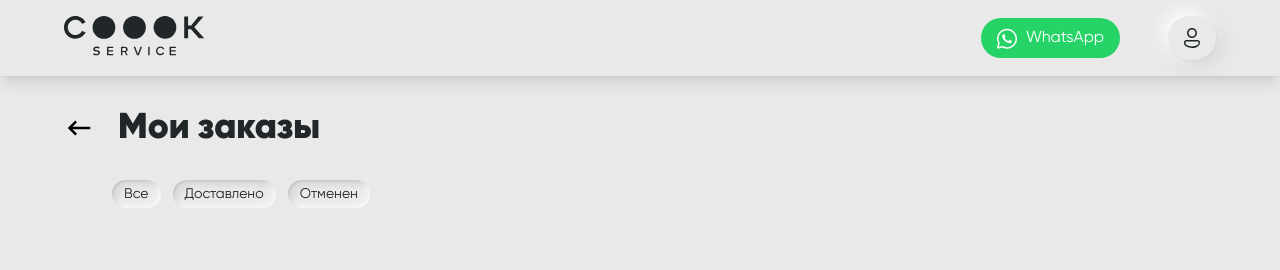
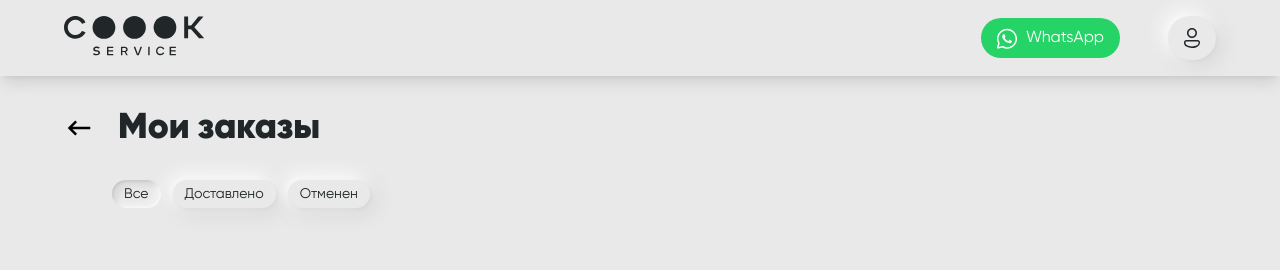
Before and after one commit to OmurbekArykbaev/cook-service, a React (Create React App) app: page /orders in a window 1280 px wide. Shown: the top 270 px of the page. Built offline with nearby package versions, Linux system fonts and the light colour scheme.

Commit message:
add category-btn isActive func

```diff
--- a/src/app/pages/OrderList/ButtonCategory.tsx
+++ b/src/app/pages/OrderList/ButtonCategory.tsx
@@ -6,13 +6,16 @@ type Props = {
   >
   name: string
   category: "all" | "delivered" | "rejected"
+  isActive: boolean
 }
 
-const ButtonCategory: FC<Props> = ({ setFilter, name, category }) => {
+const ButtonCategory: FC<Props> = ({ setFilter, name, category, isActive }) => {
   return (
     <button
       onClick={() => setFilter(category)}
-      className="w-full btn shadow-btn-active mb-3 sm:mb-0 sm:w-auto"
+      className={`w-full btn mb-3 sm:mb-0 sm:w-auto ${
+        isActive ? "shadow-btn-active" : ""
+      }`}
     >
       {name}
     </button>
--- a/src/app/pages/OrderList/OrderList.tsx
+++ b/src/app/pages/OrderList/OrderList.tsx
@@ -33,9 +33,6 @@ const OrderList = () => {
   const [filter, setFilter] = useState<"all" | "delivered" | "rejected">("all")
 
   const { orders } = useAppSelector((state) => state.userPofile)
-  // const changeFilterHandler = (filter) => {
-
-  // }
 
   useEffect(() => {
     if (filter === "all") {
@@ -59,6 +56,7 @@ const OrderList = () => {
                 setFilter={setFilter}
                 name={item.name}
                 category={item.category}
+                isActive={filter === item.category}
               />
             ))}
           </div>
```
